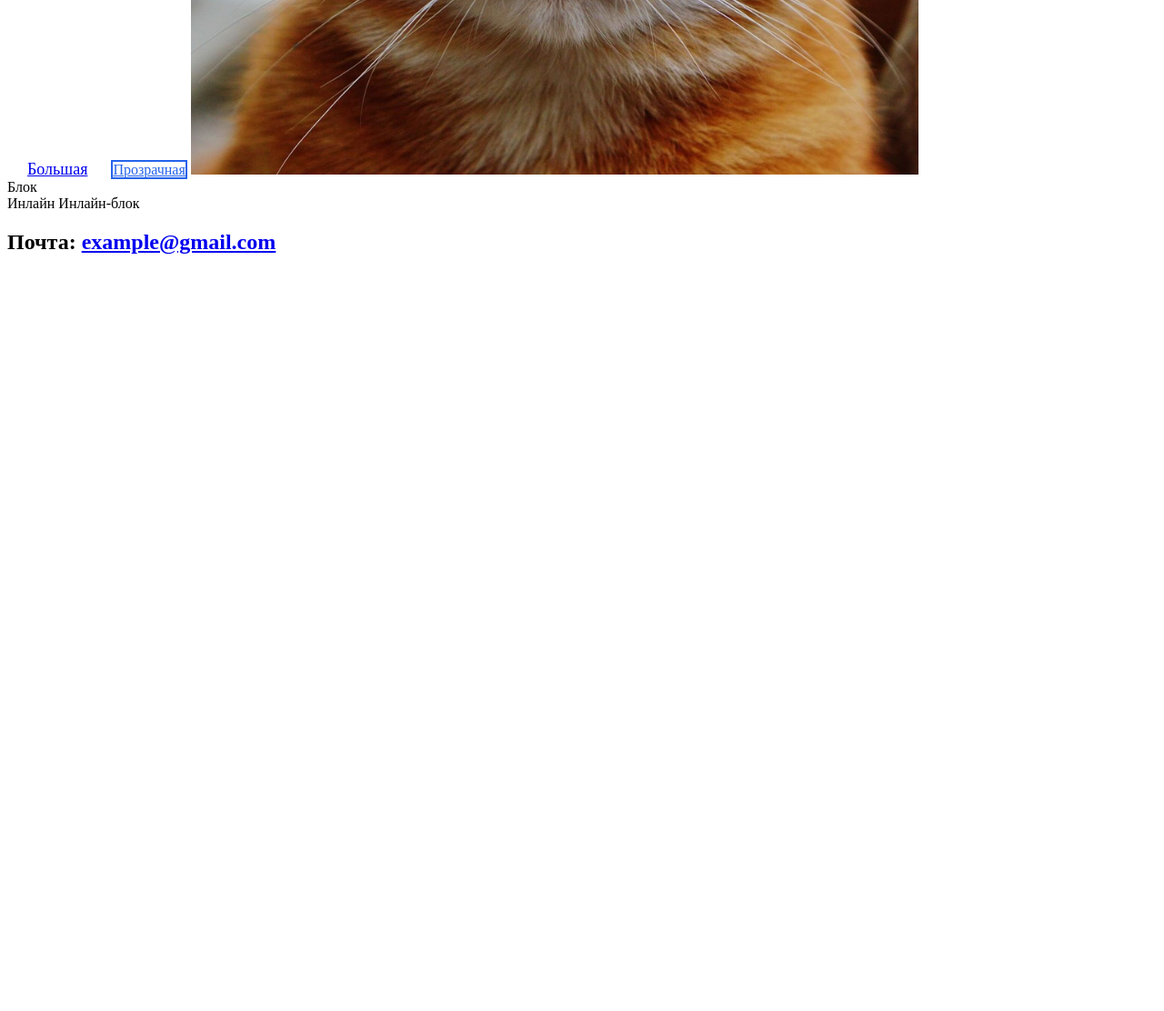
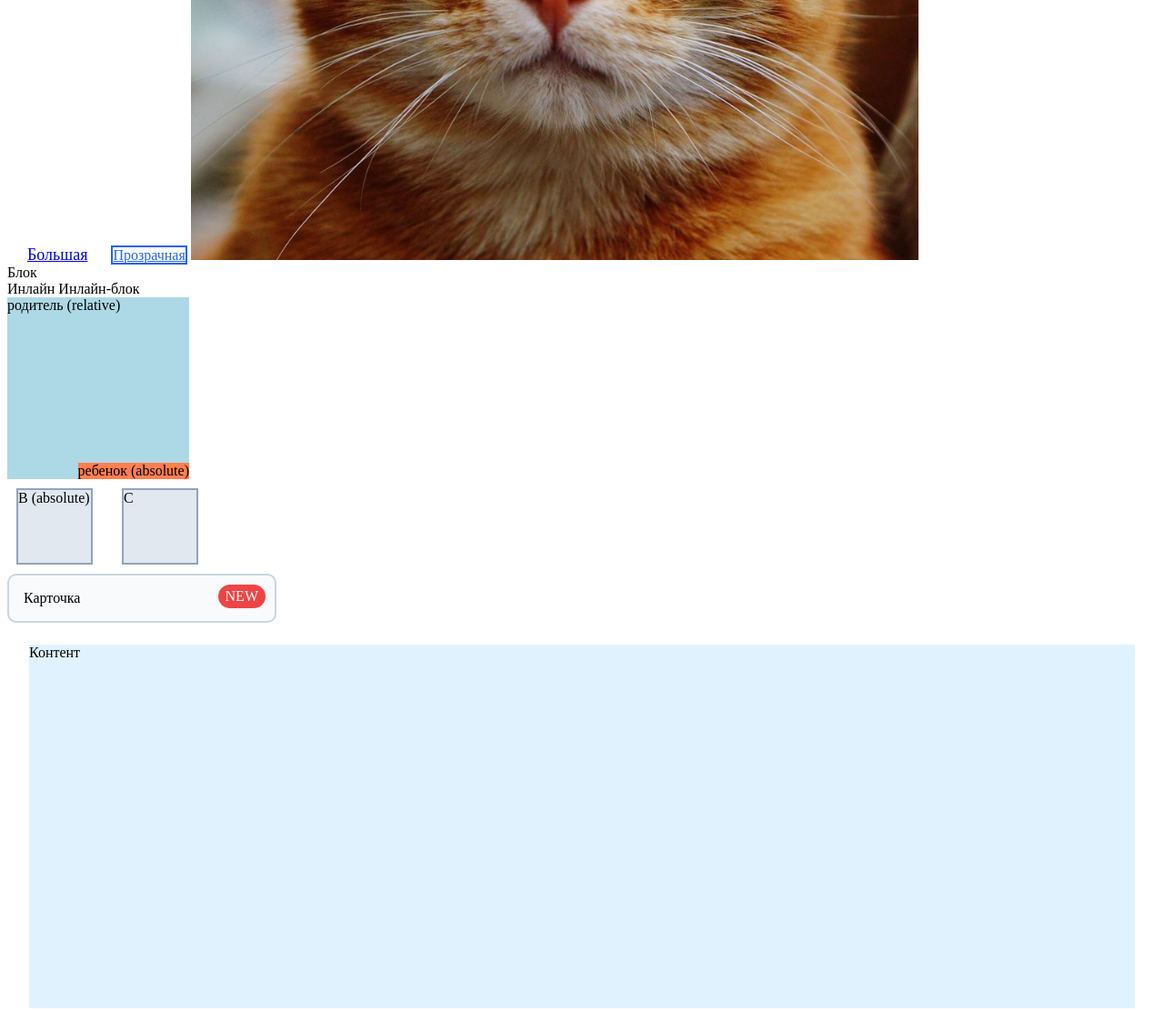
Before and after one commit to extezy158/project1, a plain HTML site: page index.html in a window 1280 px wide. Shown: the part 1625-2737 px from the top of the page at 91% size. Before the commit the page ends 1925 px from the top, so only its background shows below. Drawn offline with Linux system fonts and the light colour scheme.

Commit message:
HTML 29.09.
new classes

```diff
--- a/index.html
+++ b/index.html
@@ -5,7 +5,7 @@
         <meta http-equiv="X-UA-Compatible" content="IE=edge">
         <meta name="viewport" content="width=device-width, initial-scale=1.0">
 <title>Страница</title>
-        <link rel="stylesheet" href="/styles/style.css">
+        <link rel="stylesheet" href="styles/style.css">
     </head>
 
     <strong>
@@ -26,6 +26,9 @@
 <div class="p">
     fafaafa
 </div>
+<div class="box">Я с position: relative</div>
+
+
 <div class="div">
     papapa
 </div>
@@ -126,7 +129,29 @@
 <div class="inline-block">
     Инлайн-блок
 </div>
+<div class="parent">
+    родитель (relative)
+    <div class="child">
+        ребенок (absolute)
+    </div>
+    </div>
+<div class="row">
+<div class="box">A</div>
+<div class="box abs">B (absolute)</div>
+<div class="box">C</div>
+</div>
+<div class="card">
+    Карточка
+    <span class="badge">NEW</span>
+</div>
+<div class="pane">
+    Контент
+</div>
+<div class="floating">Я в правом верхнем углу страницы</div>
 
+<div class="stage">
+    <div class="modal">По центру</div>
+</div>
        <footer>
             <h2>Почта:
                 <a href="mailto:example@gmail.com">
--- a/styles/style.css
+++ b/styles/style.css
@@ -3,9 +3,22 @@ h1{
 }
 .p {
     margin-bottom: 30px;
+    color: brown;
 }
 .div {
     padding: 20px;
+    color: #2563eb;
+}
+.box {
+    width: 150px;
+    height: 80px;
+    background: lightgreen;
+    margin: 10px;
+    border: 2px solid green;
+
+    position: relative;
+    top: 20;
+    left: 30;
 }
 .menu a {
     display: inline-block;
@@ -36,3 +49,75 @@ h1{
 .inline-block {
     display: inline-block;
 }
+.parent {
+    position: relative;
+    width: 200px;
+    height: 200px;
+    background: lightblue;
+}
+.child {
+    position: absolute;
+    bottom: 0;
+    right: 0;
+    background: coral;
+}
+.row { display: flex; gap: 12px; }
+.box {
+    width: 80px;
+    height: 80px;
+    background: #e2e8f0;
+
+    border: 2px solid #94a3b8;
+}
+.abs {
+    position: absolute;
+    height: 80px;
+
+}
+.card {
+    position: relative;
+    width: 260px;
+    padding: 16px;
+    background: #f8fafc;
+    border: 2px solid #cbd5e1;
+    border-radius: 10px;
+
+}
+
+.badge {
+
+    position: absolute;
+top: 10px;
+right: 10px;
+background: #ef4444;
+color: #fff;
+padding: 4px 8px;
+border-radius: 9999px;
+}
+
+.pane{ height: 400px; background: #e0f2fe; margin: 24px; }
+.floating {
+    position: absolute;
+    top: 16px;
+    right: 16px;
+    background: #22c55e;
+    color: #fff;
+    padding: 10px 14px;
+    border-radius: 8px;
+}
+
+.stage {
+    position: relative;
+    width: 360px;
+    height: 220px;
+    margin: 24px;
+    background: #fff7ed;
+}
+.modal {
+position: absolute;
+top: 50%;
+left: 50%;
+transform: translate(-50%, -50%);
+background: #1d4ed8;
+color:#fff;
+}
```
